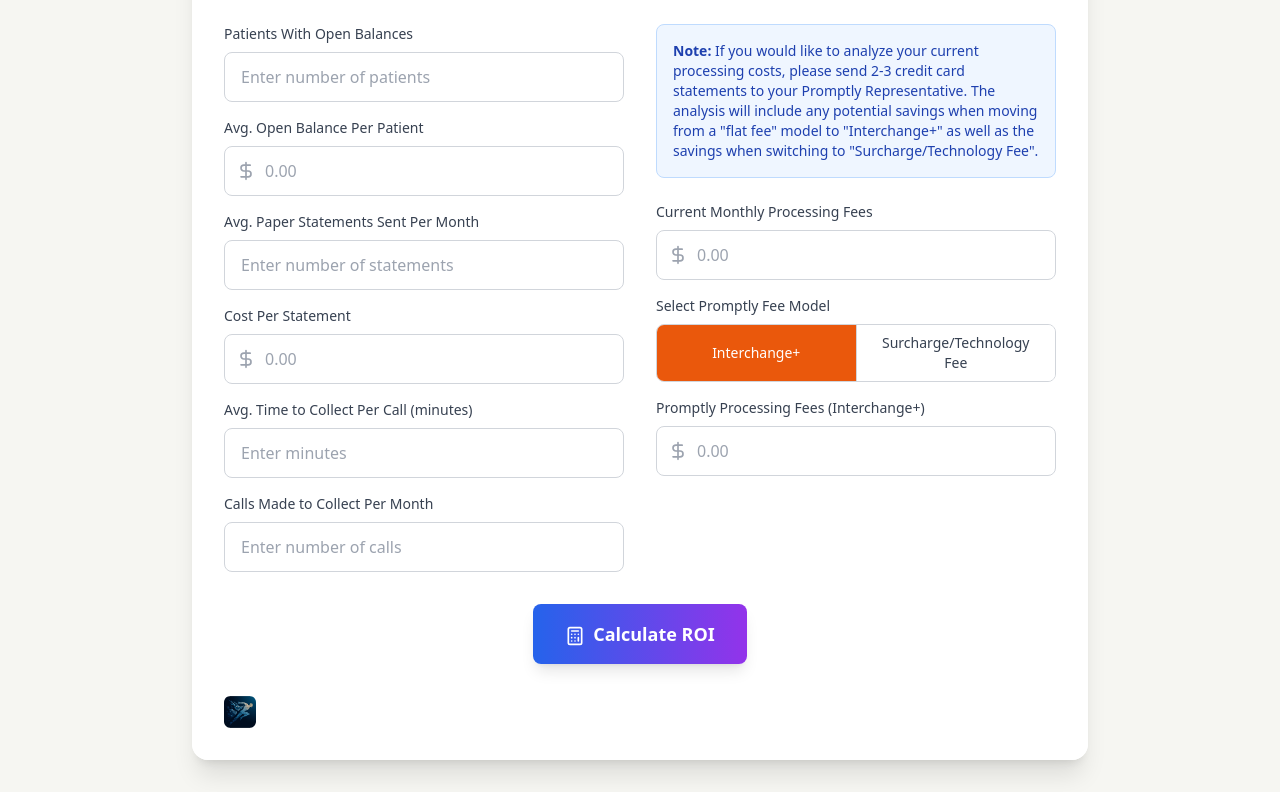
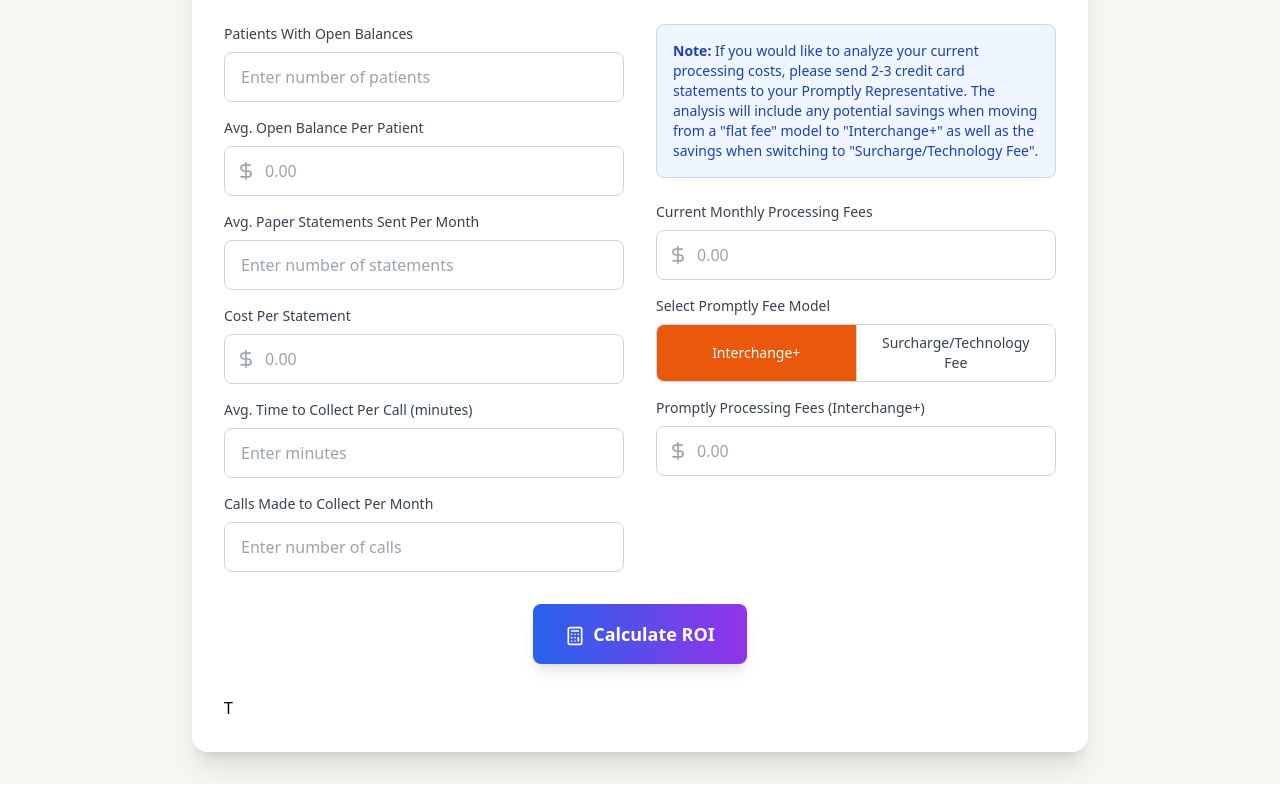
Before and after one commit to TerroneCo/DataPlunge-Calculator-Healthcare-v2, a React (Vite) app: page / in a window 1280 px wide. Shown: the part 1160-1952 px from the top of the page. Built offline with nearby package versions, Linux system fonts and the light colour scheme.

Commit message:
Updated App.tsx

```diff
--- a/src/App.tsx
+++ b/src/App.tsx
@@ -1002,8 +1002,7 @@ Calculate your own ROI at: ${window.location.href}`;
                   </div>
                 </div>
               )}
-              <img src="/DataPlunge Logo.svg" alt="DataPlunge Logo" className="h-8 w-8 mr-3" />
-            </div>
+T            </div>
           </div>
         </div>
       </div>
```
